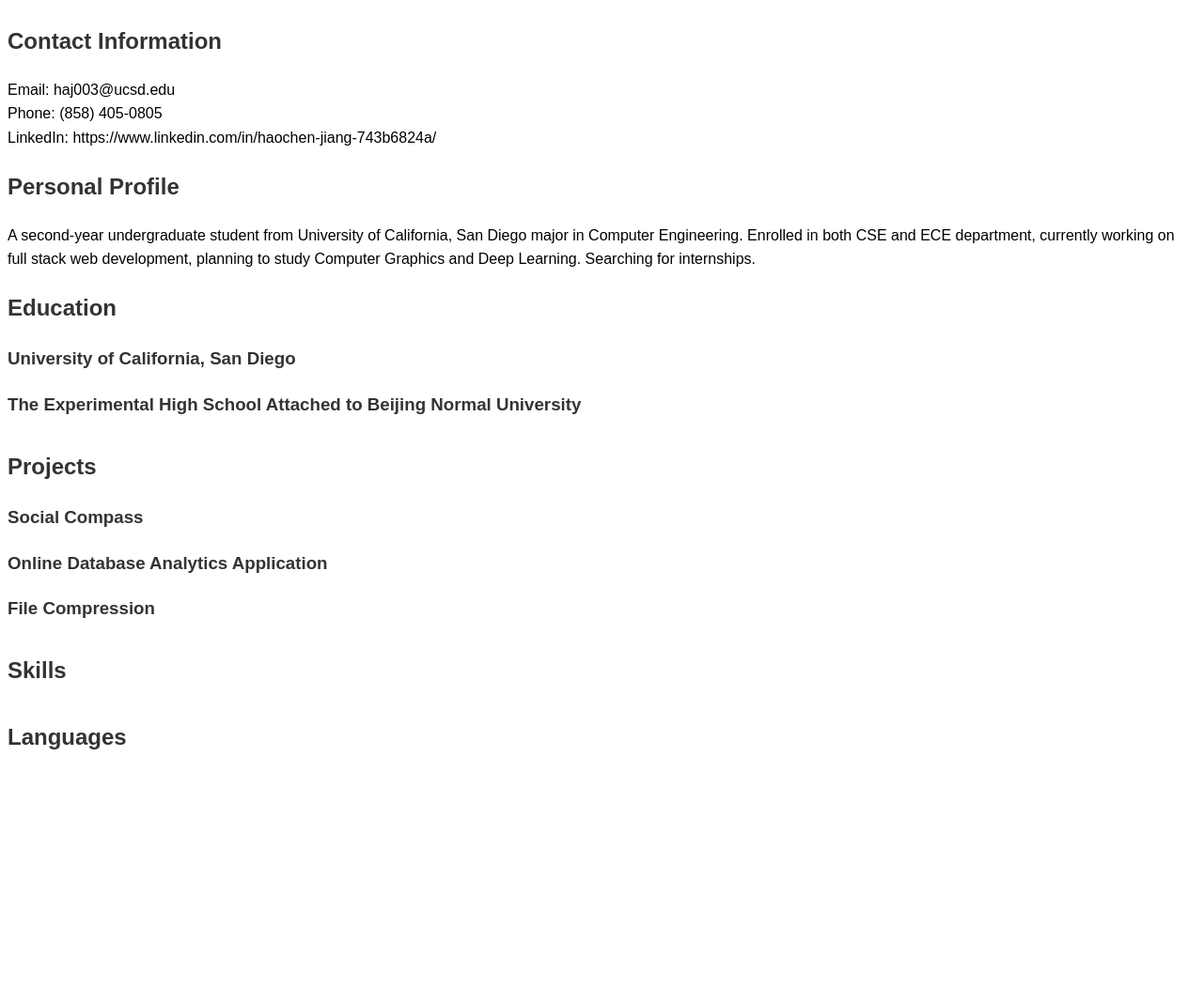
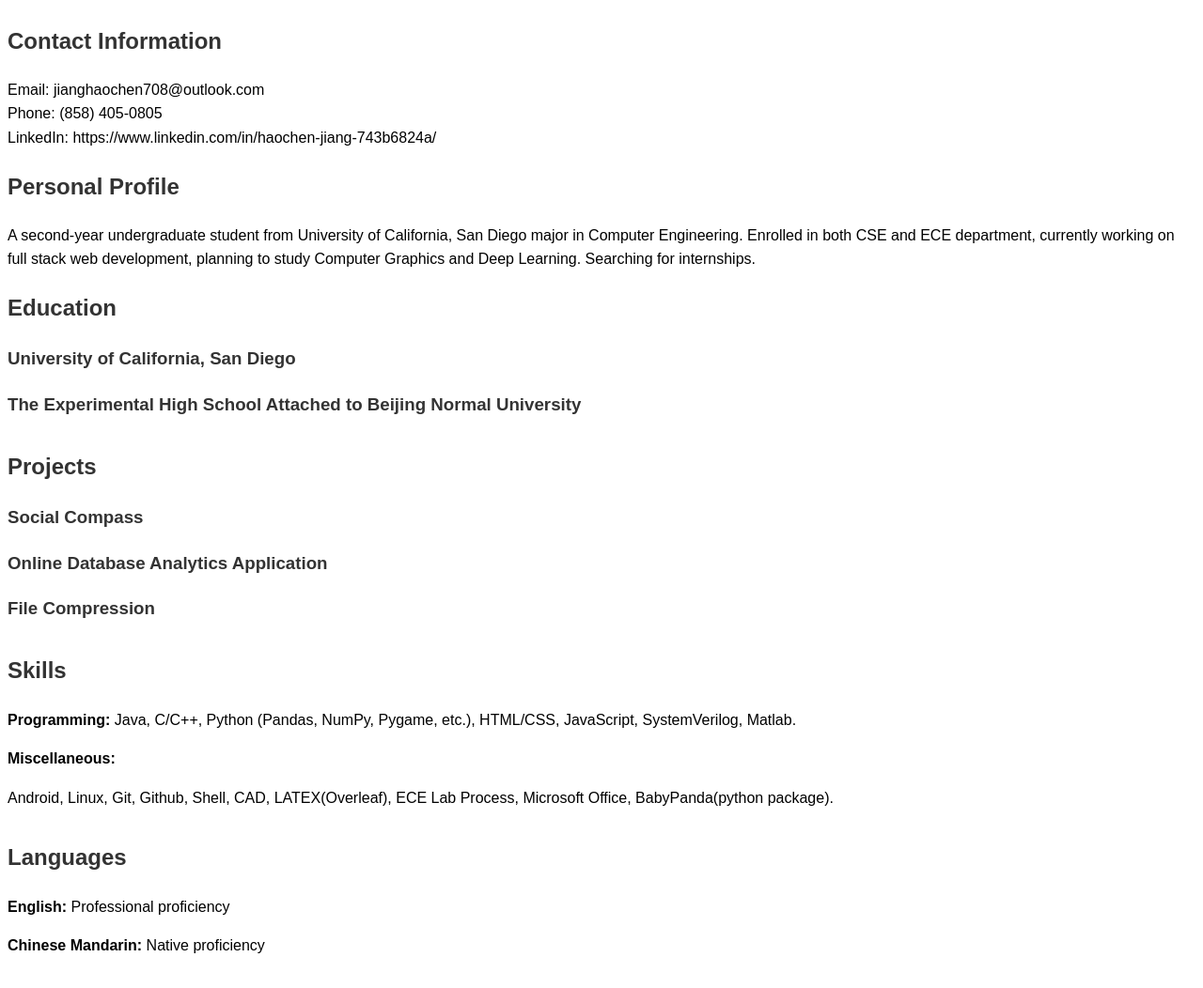
Before and after one commit to incisors/myWebsite, a plain HTML site: page index.html in a window 1280 px wide. Shown: the part 247-1299 px from the top of the page at 94% size. Before the commit the page ends 1083 px from the top, so only its background shows below. Drawn offline with Linux system fonts and the light colour scheme.

Commit message:
update visibility

```diff
--- a/index.html
+++ b/index.html
@@ -28,7 +28,7 @@
     <img src="myphoto.jpg" alt="MYPROFILE" class="profile">
     <h2>Contact Information</h2>
     <ul>
-        <li>Email: haj003@ucsd.edu</li>
+        <li>Email: jianghaochen708@outlook.com</li>
         <li>Phone: (858) 405-0805</li>
         <li>LinkedIn: https://www.linkedin.com/in/haochen-jiang-743b6824a/</li>
     </ul>
@@ -83,7 +83,7 @@
 
     <div class="section">
         <h2>Skills</h2>
-        <div class="section-content">
+        <div class="visible-section">
             <p><strong>Programming:</strong> Java, C/C++, Python (Pandas, NumPy, Pygame, etc.), HTML/CSS, JavaScript, SystemVerilog, Matlab.</p>
             <p><strong>Miscellaneous:</strong></p> Android, Linux, Git, Github, Shell, CAD, LATEX(Overleaf), ECE Lab Process, Microsoft Office, BabyPanda(python package).</p>
         </div>
@@ -91,7 +91,7 @@
 
     <div class="section">
         <h2>Languages</h2>
-        <div class="section-content">
+        <div class="visible-section">
             <p><strong>English:</strong> Professional proficiency</p>
             <p><strong>Chinese Mandarin:</strong> Native proficiency</p>
         </div>
--- a/styles.css
+++ b/styles.css
@@ -33,3 +33,7 @@ img.profile {
 .section-content {
     display: none;
 }
+
+.visible-section {
+    display: block;
+}
```
